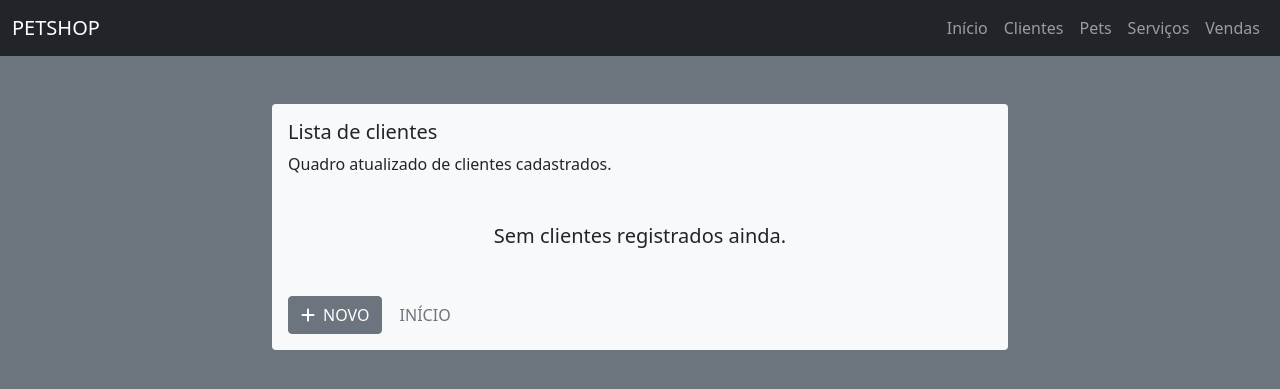
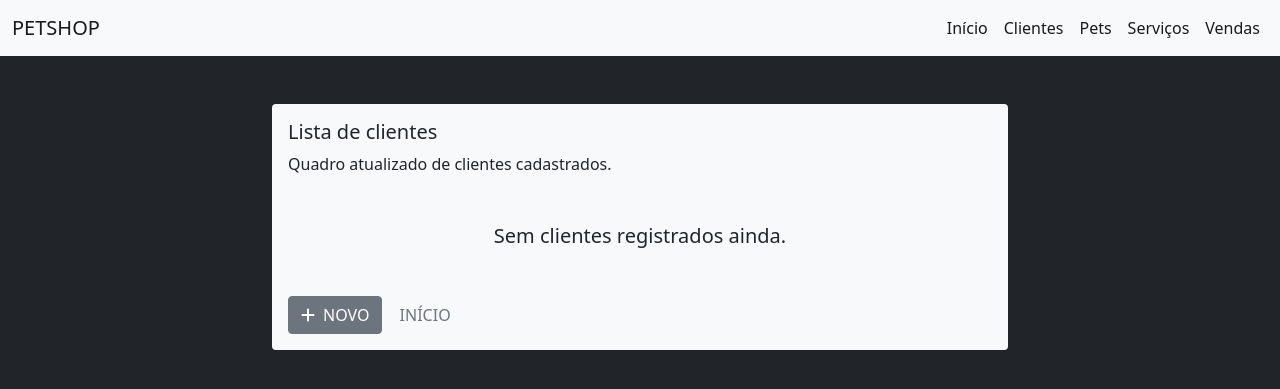
Before and after one commit to danilocdesousa/tedw-petshop, a Django app: page /clientes/ in a window 1280 px wide. Shown: the top 389 px of the page. Run offline with Django 3.2, Linux system fonts and the light colour scheme; data that the repository does not hold is empty; some libraries are stand-ins or nearby versions.

Commit message:
Update templates - cores e tabelas

```diff
--- a/petshop/services/templates/services/lista.html
+++ b/petshop/services/templates/services/lista.html
@@ -7,7 +7,7 @@
 {% block content %}
 <div class="container mt-5">
     <div class="row d-flex justify-content-center">
-        <div class="col-lg-8 col-md-8 col-sm-8 col-xs-8">
+        <div class="col-lg-8 col-md-12 col-sm-12 col-xs-12">
             <div class="card bg-light border-0 mb-3">
                 <div class="card-body text-dark">
                     <h5 class="card-title">Lista de serviços</h5>
--- a/petshop/website/templates/website/_layouts/base.html
+++ b/petshop/website/templates/website/_layouts/base.html
@@ -21,8 +21,8 @@
     {% endblock %}
 </head>
 
-<body class="bg-secondary">
-    <nav class="navbar navbar-expand-lg navbar-dark bg-dark bg-opacity-505">
+<body class="bg-dark">
+    <nav class="navbar navbar-expand-lg navbar-light bg-light">
         <div class="container-fluid">
             <a class="navbar-brand" href="{% url 'website:index' %}">PETSHOP</a>
             <button class="navbar-toggler" type="button" data-bs-toggle="collapse" data-bs-target="#navbarNavAltMarkup"
@@ -31,11 +31,11 @@
             </button>
             <div class="collapse navbar-collapse justify-content-end" id="navbarNavAltMarkup">
                 <div class="navbar-nav">
-                    <a class="nav-link" aria-current="page" href="{% url 'website:index' %}">Início</a>
-                    <a class="nav-link" href="{% url 'website:lista_clientes' %}">Clientes</a>
-                    <a class="nav-link" href="#">Pets</a>
-                    <a class="nav-link" href="{% url 'services:lista_services' %}">Serviços</a>
-                    <a class="nav-link" href="#">Vendas</a>
+                    <a class="nav-link active" aria-current="page" href="{% url 'website:index' %}">Início</a>
+                    <a class="nav-link active" href="{% url 'website:lista_clientes' %}">Clientes</a>
+                    <a class="nav-link active" href="#">Pets</a>
+                    <a class="nav-link active" href="{% url 'services:lista_services' %}">Serviços</a>
+                    <a class="nav-link active" href="#">Vendas</a>
                 </div>
             </div>
         </div>
--- a/petshop/website/templates/website/lista.html
+++ b/petshop/website/templates/website/lista.html
@@ -7,7 +7,7 @@
 {% block content %}
 <div class="container mt-5">
     <div class="row d-flex justify-content-center">
-        <div class="col-lg-8 col-md-8 col-sm-8 col-xs-8">
+        <div class="col-lg-8 col-md-12 col-sm-12 col-xs-12">
             <div class="card bg-light border-0 mb-3">
                 <div class="card-body text-dark">
                     <h5 class="card-title">Lista de clientes</h5>
```
